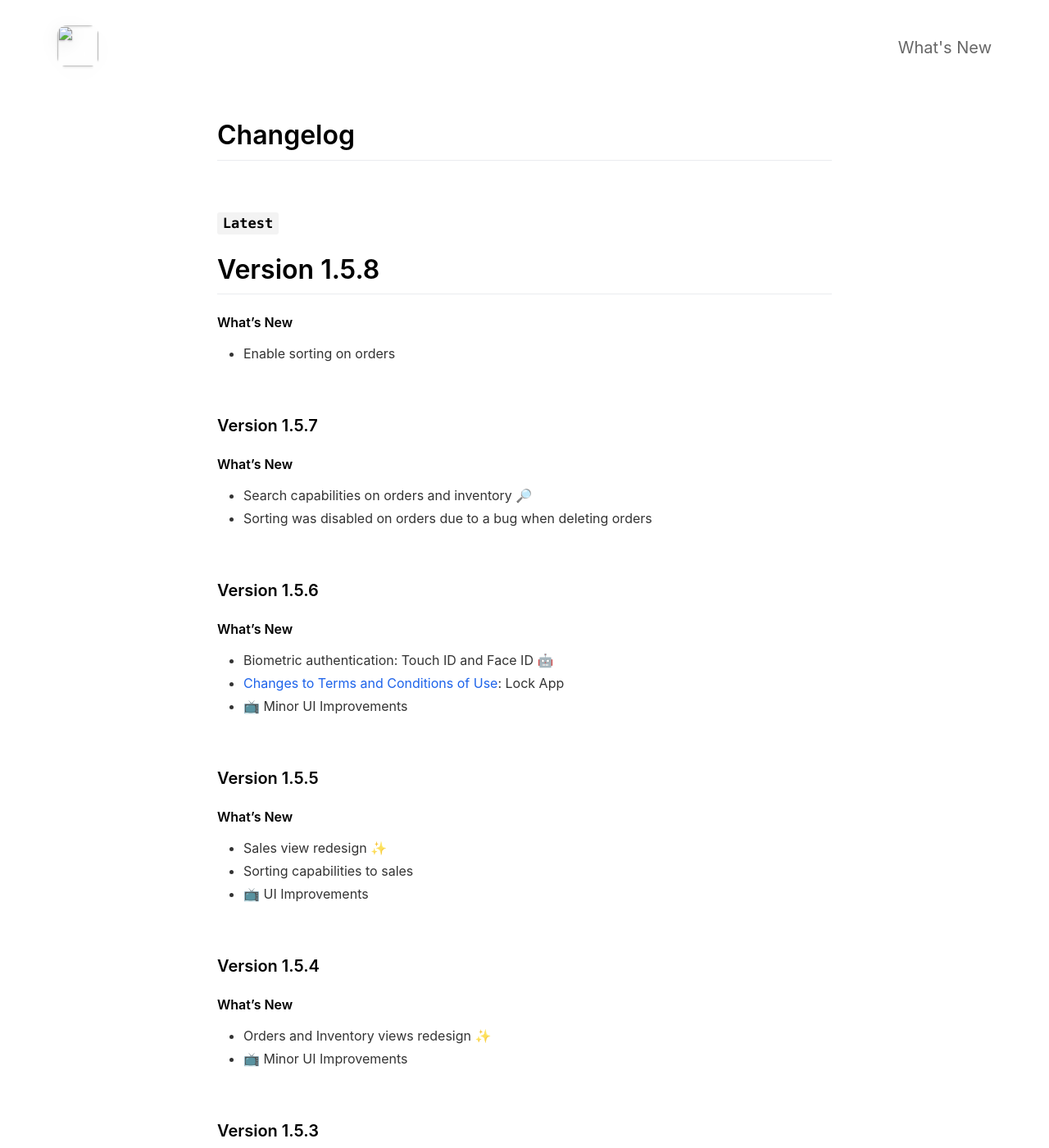
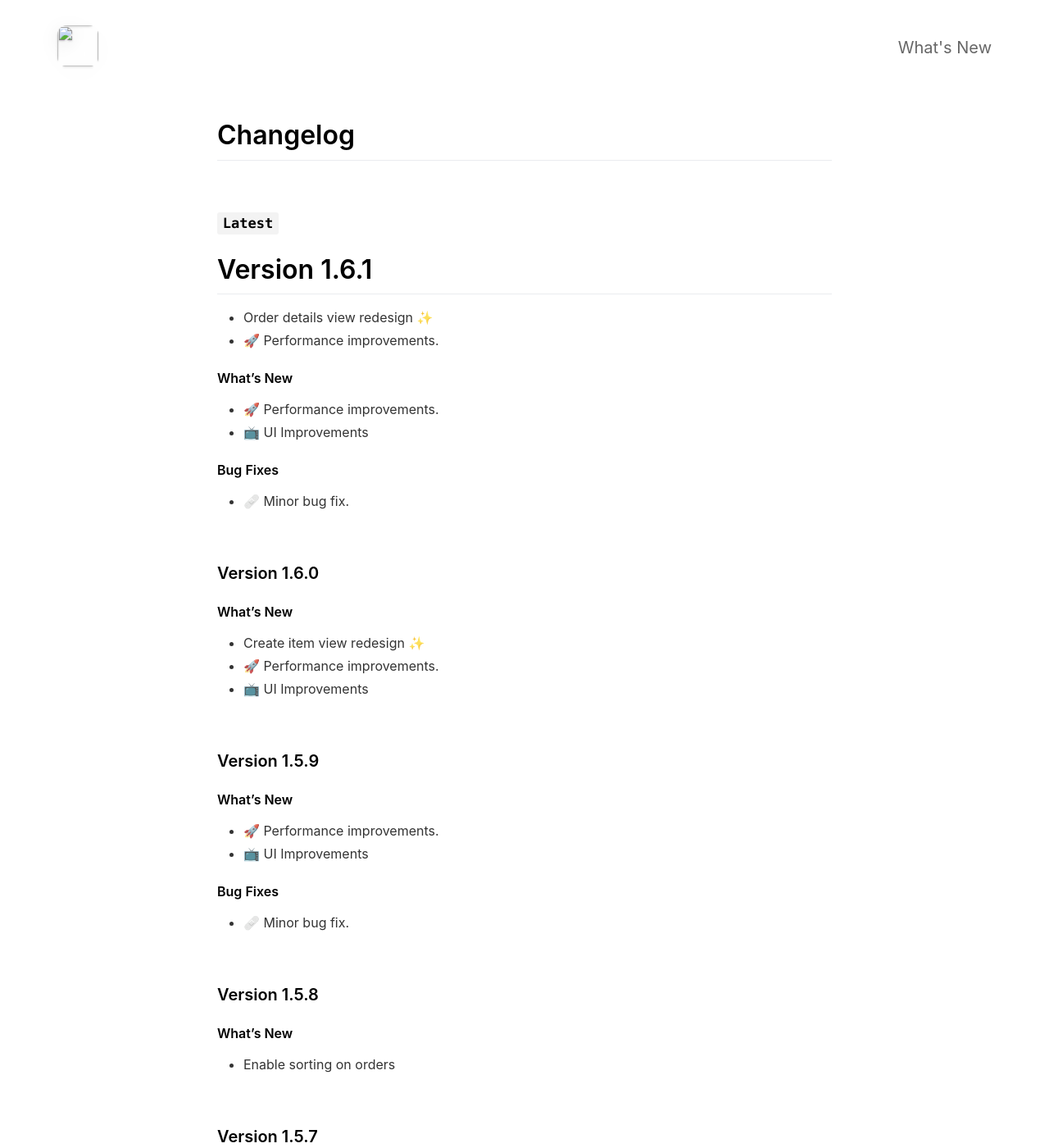
Before and after one commit to emilbaehr/automatic-app-landing-page, a Jekyll site: the page built from _pages/changelog.md, in a window 1280 px wide and 1400 px high. Shown: the whole window at 82% size. Built offline with Jekyll 4.4.1, drawn with Linux system fonts in a browser that asks for light colours; nearby versions of some CDN libraries.

Commit message:
Add changelog versions and home page updates

```diff
--- a/_config.yml
+++ b/_config.yml
@@ -36,7 +36,7 @@ youtube_username                          :
 features                                  :
 
   - title                                 : Easy to Use
-    description                           : Intuitive UI that allows you to create orders and precious metal products in a few taps. Voilá! Nice and simple.
+    description                           : Intuitive UI that allows you to create orders and precious metal items in a few taps. Voilá! Nice and simple.
     fontawesome_icon_name                 : magic
 
   - title                                 : Confidential and Secure Portfolio
@@ -55,9 +55,13 @@ features                                  :
     description                           : Add sales and find out how much you are making or losing
     fontawesome_icon_name                 : handshake
 
-  - title                                 : Metrics and Statistics
+  - title                                 : Metrics and Analytics
     description                           : Assets metrics to review how well your precious metals portfolio is doing.
     fontawesome_icon_name                 : chart-line
+
+  - title                                 : Face ID & Touch ID support
+    description                           : Have an extra layer of protection by enabling face ID or Touch ID.
+    fontawesome_icon_name                 : fingerprint
 
   - title                                 : Dark Mode Optimized
     description                           : Take a look at your portfolio in bed without keeping your partner awake or in the cinema without disturbing other people.
@@ -67,17 +71,17 @@ features                                  :
     description                           : Native iOS app with performance optimizations.
     fontawesome_icon_name                 : bolt
 
-  # - title                                 : Monthly Subscription Plan
-  #   description                           : Monthly auto renewing subscription plan.
-  #   fontawesome_icon_name                 : sync
-
   - title                                 : iCloud Sync
     description                           : Your data will be stored in your iCloud account. You can disable this at any time from your settings.
-    fontawesome_icon_name                 : sync
+    fontawesome_icon_name                 : cloud
 
   - title                                 : Fast Live Spot Price
-    description                           : Live gold, silver & platinum price on items view and metrics. Currently only some currencies are supported (USD, EUR, GBP, CAD & AUD).
+    description                           : Live gold, silver & platinum price on items view and metrics. Only some currencies are supported (USD, EUR, GBP, CAD, AUD, CHF, INR, JPY & MXN).
     fontawesome_icon_name                 : rocket
+
+  - title                                 : Monthly and Annual Subscription Plan
+    description                           : Monthly and annual auto renewing subscription plan.
+    fontawesome_icon_name                 : sync
 
   - title                                 : # New Feature Title
     description                           : # New Feature Description
--- a/_pages/changelog.md
+++ b/_pages/changelog.md
@@ -20,7 +20,41 @@ include_in_header: true
 
 <br> -->
 
-# **Version 1.5.8**
+# **Version 1.6.1**
+- Order details view redesign ✨
+- 🚀 Performance improvements.
+
+
+#### What's New
+- 🚀 Performance improvements.
+- 📺 UI Improvements
+
+#### Bug Fixes
+- 🩹 Minor bug fix.
+
+<br>
+
+### **Version 1.6.0**
+
+#### What's New
+- Create item view redesign ✨
+- 🚀 Performance improvements.
+- 📺 UI Improvements
+
+<br>
+
+### **Version 1.5.9**
+
+#### What's New
+- 🚀 Performance improvements.
+- 📺 UI Improvements
+
+#### Bug Fixes
+- 🩹 Minor bug fix.
+
+<br>
+
+### **Version 1.5.8**
 
 #### What's New
 - Enable sorting on orders
```
Also changed, not shown: assets/screenshot/screenshot.png.
